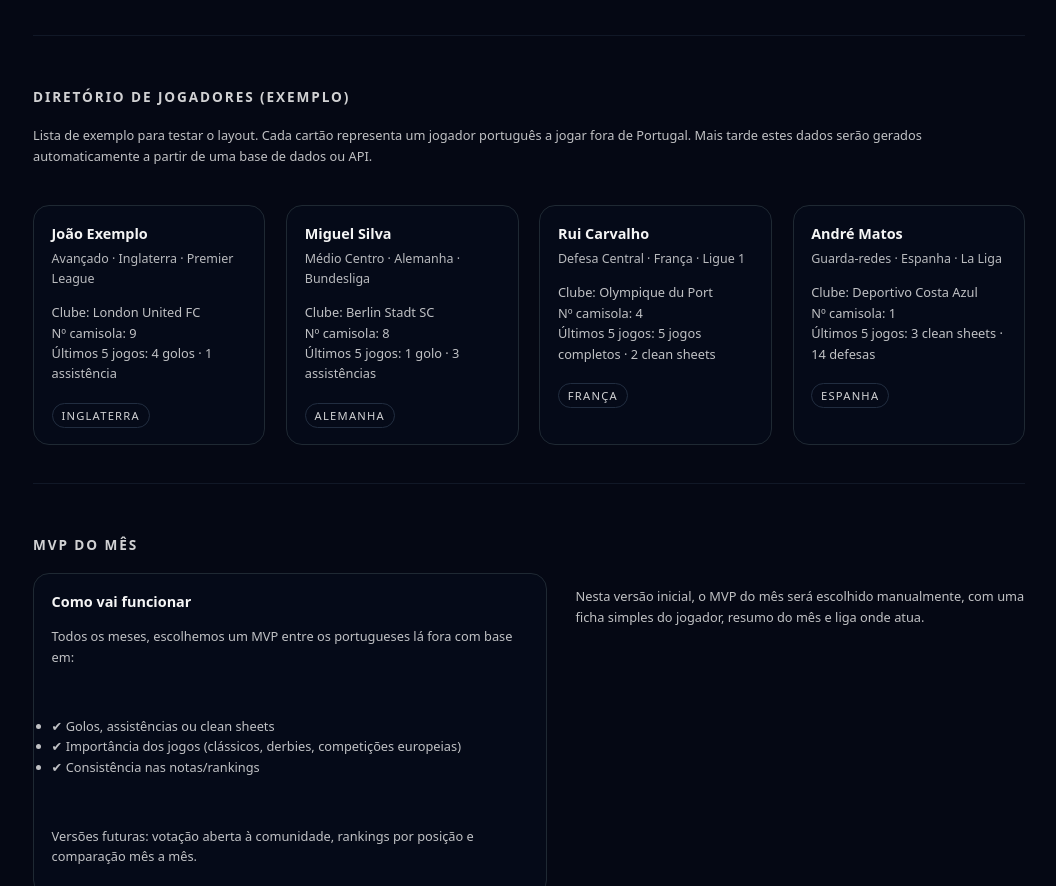
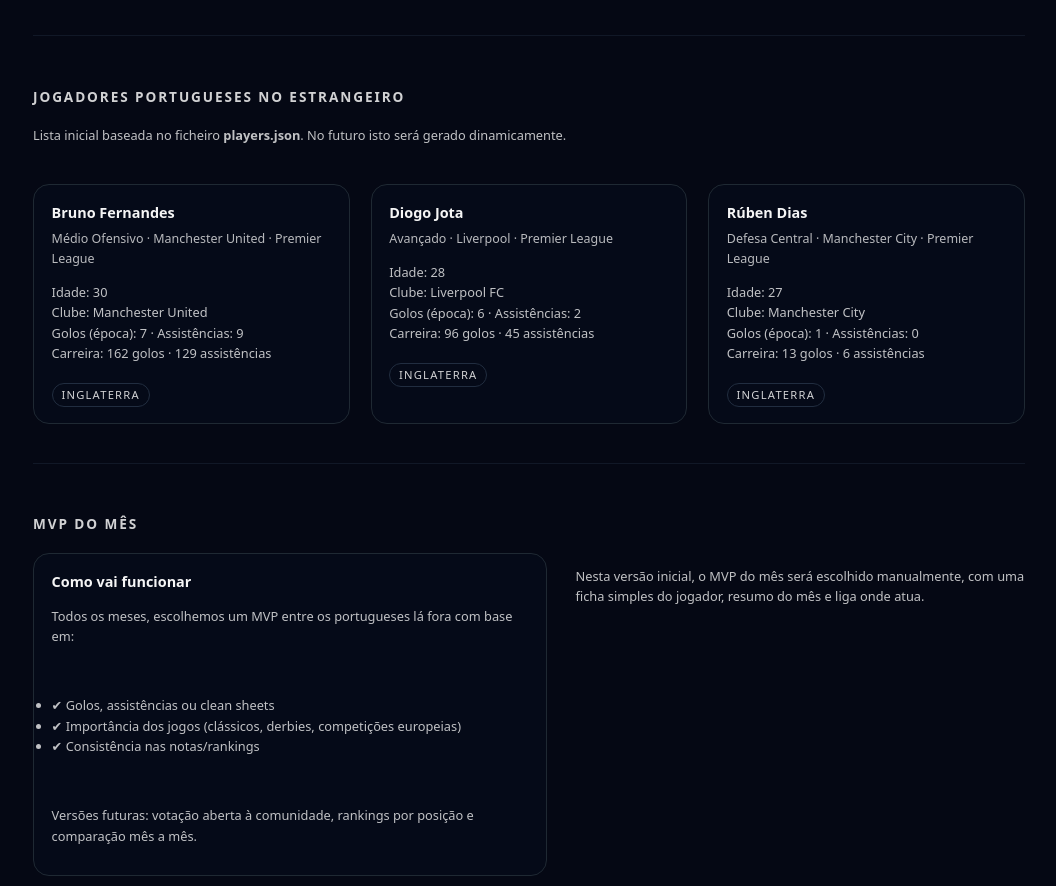
Before and after one commit to cdb999/os-nossos-la-fora, a plain HTML site: page index.html in a window 1280 px wide. Shown: the part 1297-2183 px from the top of the page, without its empty margins (111-1167 px from the left). Drawn offline with Linux system fonts and the light colour scheme.

Commit message:
Update index.html

```diff
--- a/index.html
+++ b/index.html
@@ -325,57 +325,53 @@
 
     <!-- DIRETÓRIO DE JOGADORES -->
     <section id="diretorio">
-      <h2>Diretório de jogadores (exemplo)</h2>
+      <h2>Jogadores Portugueses no Estrangeiro</h2>
       <p class="small">
-        Lista de exemplo para testar o layout. Cada cartão representa um jogador
-        português a jogar fora de Portugal. Mais tarde estes dados serão gerados
-        automaticamente a partir de uma base de dados ou API.
+        Lista inicial baseada no ficheiro <strong>players.json</strong>. No futuro
+        isto será gerado dinamicamente.
       </p>
       <br />
       <div class="grid">
+
+        <!-- BRUNO FERNANDES -->
         <article class="card">
-          <div class="card-title">João Exemplo</div>
-          <div class="card-meta">Avançado · Inglaterra · Premier League</div>
+          <div class="card-title">Bruno Fernandes</div>
+          <div class="card-meta">Médio Ofensivo · Manchester United · Premier League</div>
           <p class="small">
-            Clube: London United FC<br />
-            Nº camisola: 9<br />
-            Últimos 5 jogos: 4 golos · 1 assistência
+            Idade: 30<br />
+            Clube: Manchester United<br />
+            Golos (época): 7 · Assistências: 9<br />
+            Carreira: 162 golos · 129 assistências
           </p>
           <div class="pill">Inglaterra</div>
         </article>
 
+        <!-- DIOGO JOTA -->
         <article class="card">
-          <div class="card-title">Miguel Silva</div>
-          <div class="card-meta">Médio Centro · Alemanha · Bundesliga</div>
+          <div class="card-title">Diogo Jota</div>
+          <div class="card-meta">Avançado · Liverpool · Premier League</div>
           <p class="small">
-            Clube: Berlin Stadt SC<br />
-            Nº camisola: 8<br />
-            Últimos 5 jogos: 1 golo · 3 assistências
+            Idade: 28<br />
+            Clube: Liverpool FC<br />
+            Golos (época): 6 · Assistências: 2<br />
+            Carreira: 96 golos · 45 assistências
           </p>
-          <div class="pill">Alemanha</div>
+          <div class="pill">Inglaterra</div>
         </article>
 
+        <!-- RÚBEN DIAS -->
         <article class="card">
-          <div class="card-title">Rui Carvalho</div>
-          <div class="card-meta">Defesa Central · França · Ligue 1</div>
+          <div class="card-title">Rúben Dias</div>
+          <div class="card-meta">Defesa Central · Manchester City · Premier League</div>
           <p class="small">
-            Clube: Olympique du Port<br />
-            Nº camisola: 4<br />
-            Últimos 5 jogos: 5 jogos completos · 2 clean sheets
+            Idade: 27<br />
+            Clube: Manchester City<br />
+            Golos (época): 1 · Assistências: 0<br />
+            Carreira: 13 golos · 6 assistências
           </p>
-          <div class="pill">França</div>
+          <div class="pill">Inglaterra</div>
         </article>
 
-        <article class="card">
-          <div class="card-title">André Matos</div>
-          <div class="card-meta">Guarda-redes · Espanha · La Liga</div>
-          <p class="small">
-            Clube: Deportivo Costa Azul<br />
-            Nº camisola: 1<br />
-            Últimos 5 jogos: 3 clean sheets · 14 defesas
-          </p>
-          <div class="pill">Espanha</div>
-        </article>
       </div>
     </section>
 
```
